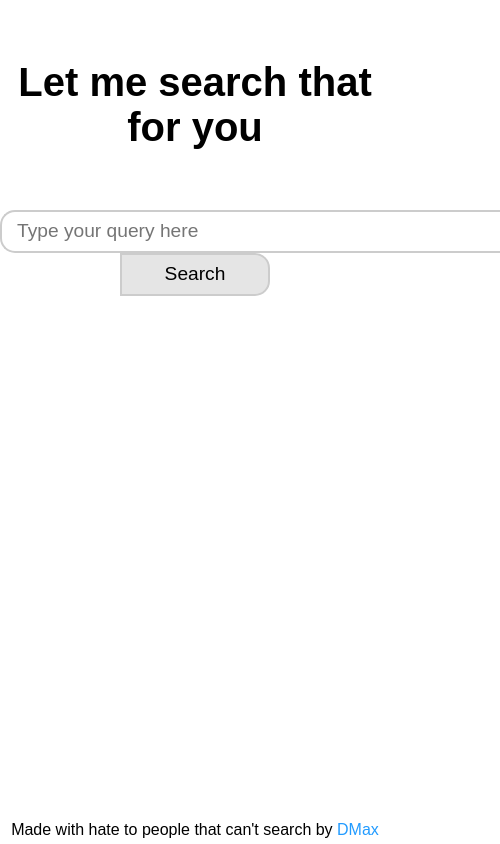
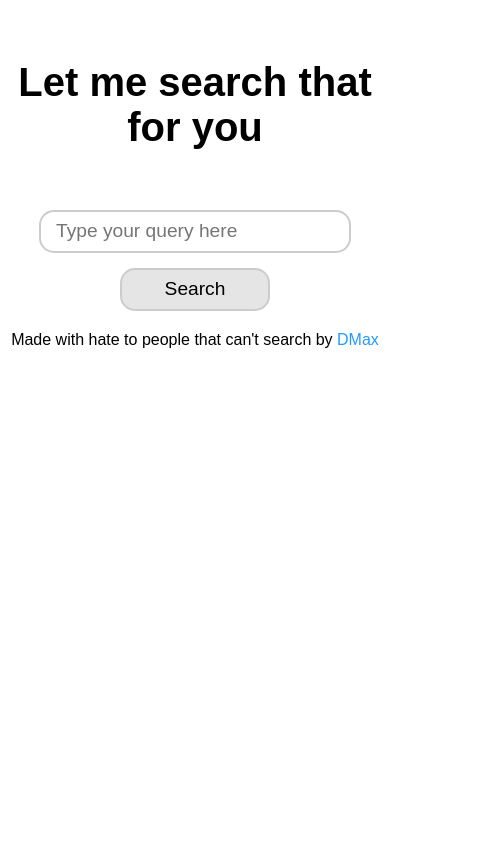
Before and after one commit to DMax-YT/let-me-search-that-for-you, a Vue app: page /#/ in a window 390 px wide. Shown: the whole page, 500 px wide, since content can reach past the window. Built offline with nearby package versions, Linux system fonts and the light colour scheme.

Commit message:
Mobile support

```diff
--- a/src/util.js
+++ b/src/util.js
@@ -15,3 +15,35 @@ export const moveTo = (element, options) =>
         : res,
     });
   });
+
+export const copyToClipboard = async (value) => {
+  if (window.navigator?.clipboard) {
+    await window.navigator.clipboard.writeText(value);
+  } else {
+    const isRTL = document.documentElement.getAttribute("dir") === "rtl";
+    const fakeElement = document.createElement("textarea");
+    // Prevent zooming on iOS
+    fakeElement.style.fontSize = "12pt";
+    // Reset box model
+    fakeElement.style.border = "0";
+    fakeElement.style.padding = "0";
+    fakeElement.style.margin = "0";
+    // Move element out of screen horizontally
+    fakeElement.style.position = "absolute";
+    fakeElement.style[isRTL ? "right" : "left"] = "-9999px";
+    // Move element to the same position vertically
+    let yPosition = window.pageYOffset || document.documentElement.scrollTop;
+    fakeElement.style.top = `${yPosition}px`;
+
+    fakeElement.setAttribute("readonly", "");
+    fakeElement.value = value;
+
+    document.body.appendChild(fakeElement);
+
+    fakeElement.select();
+    fakeElement.setSelectionRange(0, fakeElement.value.length);
+
+    document.execCommand("copy");
+    fakeElement.remove();
+  }
+};
--- a/src/views/Google.css
+++ b/src/views/Google.css
@@ -78,3 +78,18 @@ body {
   border: 1px solid #4285f4;
   outline: none;
 }
+
+@media (max-width: 749px) {
+  #search {
+    padding: 10px;
+  }
+
+  #search-form {
+    width: 80vw;
+  }
+
+  #search-form svg {
+    height: 44px;
+    width: 44px;
+  }
+}
--- a/src/views/Google.vue
+++ b/src/views/Google.vue
@@ -2,10 +2,7 @@
   <SearchCursor :cursor="cursorType" />
   <div id="search">
     <header id="logo">
-      <img
-        src="https://www.google.com/images/branding/googlelogo/2x/googlelogo_color_272x92dp.png"
-        alt="Google Logo"
-      />
+      <img :src="$options.GoogleLogo" alt="Google Logo" />
     </header>
     <form>
       <div id="search-form">
@@ -21,11 +18,14 @@
 
 <script>
 import { useToast } from "vue-toastification";
+import GoogleLogo from "../assets/Google_logo.svg";
 import SearchCursor from "../components/SearchCursor.vue";
 import GoogleSearchIcon from "../components/GoogleSearchIcon.vue";
 import { wait, moveTo } from "../util";
 
 export default {
+  GoogleLogo,
+
   data() {
     return {
       query: "",
@@ -97,9 +97,7 @@ export default {
     await wait(100);
     this.toast.info("You are being redirected to google.com");
     await wait(2100);
-    window.location.replace(
-      `https://google.com/search?q=${encodeURI(this.query)}`
-    );
+    window.location.replace(`https://google.com/search?q=${this.query}`);
   },
   methods: {
     async typeQuery() {
--- a/src/views/Home.css
+++ b/src/views/Home.css
@@ -113,7 +113,8 @@ body {
 }
 
 footer {
-  position: absolute;
+  position: relative;
+  margin: 10px 0;
   left: 0;
   right: 0;
   bottom: 0;
@@ -133,3 +134,26 @@ a:visited {
 a:hover {
   text-decoration: underline;
 }
+
+@media (max-width: 749px) {
+  #search-input {
+    width: 80vw;
+    border: 2px #ccc solid;
+    border-radius: 15px;
+  }
+
+  #search-button {
+    border-right: 2px #ccc solid;
+    border-radius: 15px;
+    margin-top: 15px;
+  }
+
+  #search-engines {
+    flex-direction: column;
+  }
+
+  footer {
+    position: relative;
+    margin: 10px 0;
+  }
+}
--- a/src/views/Home.vue
+++ b/src/views/Home.vue
@@ -29,6 +29,7 @@
 
 <script>
 import { useToast } from "vue-toastification";
+import { copyToClipboard } from "../util";
 
 import SiteTitle from "../components/SiteHeader.vue";
 import SiteFooter from "../components/SiteFooter.vue";
@@ -68,7 +69,7 @@ export default {
   },
   methods: {
     async copyLink(link) {
-      await window.navigator.clipboard.writeText(link);
+      await copyToClipboard(link);
       this.toast.success("Link was successfully copied to clipboard.");
     },
     saveQuery() {
```
